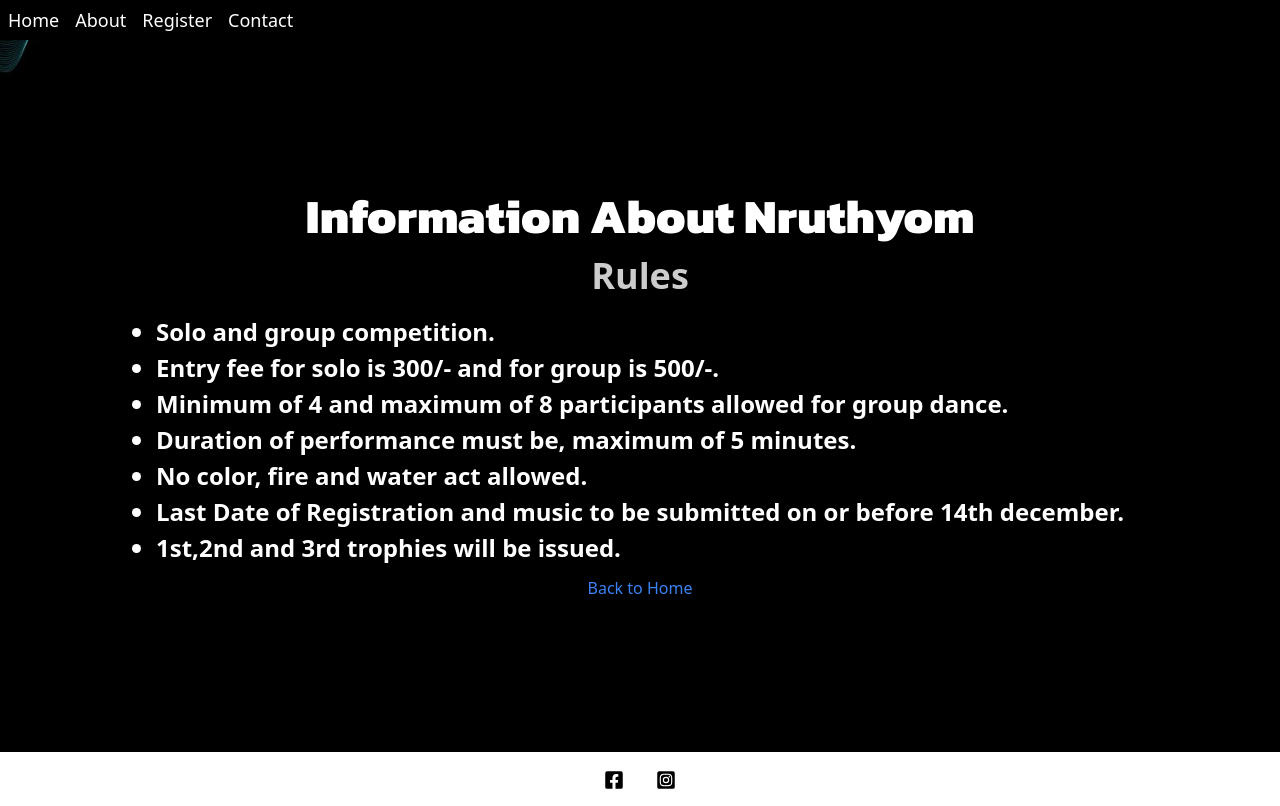
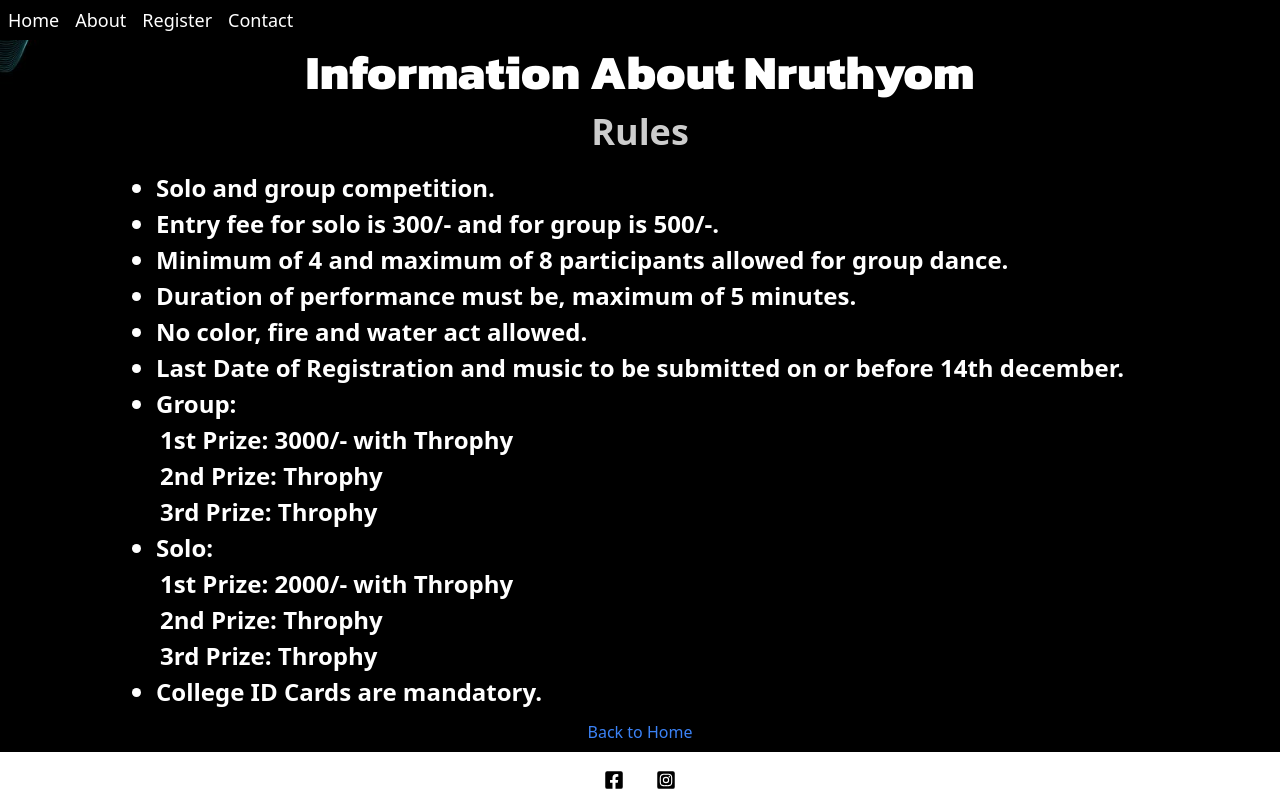
Before and after one commit to ChannabasavaH/Nruthyom, a React (Vite) app in the folder Frontend/: page /#/api/about in a window 1280 px wide. Built offline with nearby package versions, Linux system fonts and the light colour scheme; a web font is replaced by a local one.

Commit message:
added more rules

```diff
--- a/Frontend/src/pages/About.jsx
+++ b/Frontend/src/pages/About.jsx
@@ -23,7 +23,21 @@
           <li className='m-1 font-semibold'>Duration of performance must be, maximum of 5 minutes.</li>
           <li className='m-1 font-semibold'>No color, fire and water act allowed.</li>
           <li className='m-1 font-semibold'>Last Date of Registration and music to be submitted on or before 14th december.</li>
-          <li className='m-1 font-semibold'>1st,2nd and 3rd trophies will be issued.</li>
+          <li className='m-1 font-semibold'>Group:
+            <ul>
+              <li className='m-1 font-semibold'>1st Prize: 3000/- with Throphy</li>
+              <li className='m-1 font-semibold'>2nd Prize: Throphy</li>
+              <li className='m-1 font-semibold'>3rd Prize: Throphy</li>
+            </ul>
+          </li>
+          <li className='m-1 font-semibold'>Solo:
+          <ul>
+              <li className='m-1 font-semibold'>1st Prize: 2000/- with Throphy</li>
+              <li className='m-1 font-semibold'>2nd Prize: Throphy</li>
+              <li className='m-1 font-semibold'>3rd Prize: Throphy</li>
+            </ul>
+          </li>
+          <li className='m-1 font-semibold'>College ID Cards are mandatory.</li>
         </ol>
         <Link to="/" className="text-blue-500 hover:underline mb-2">Back to Home</Link>
       </div>
```
